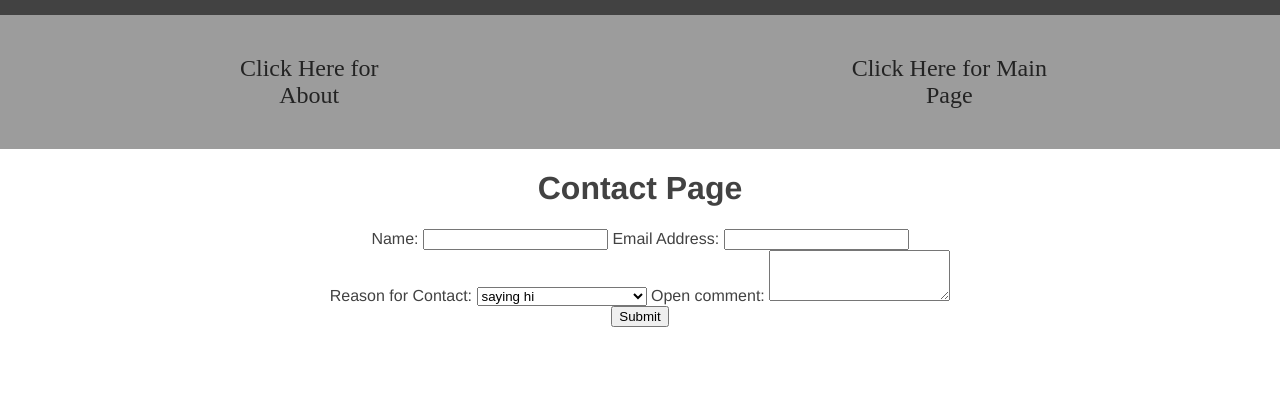
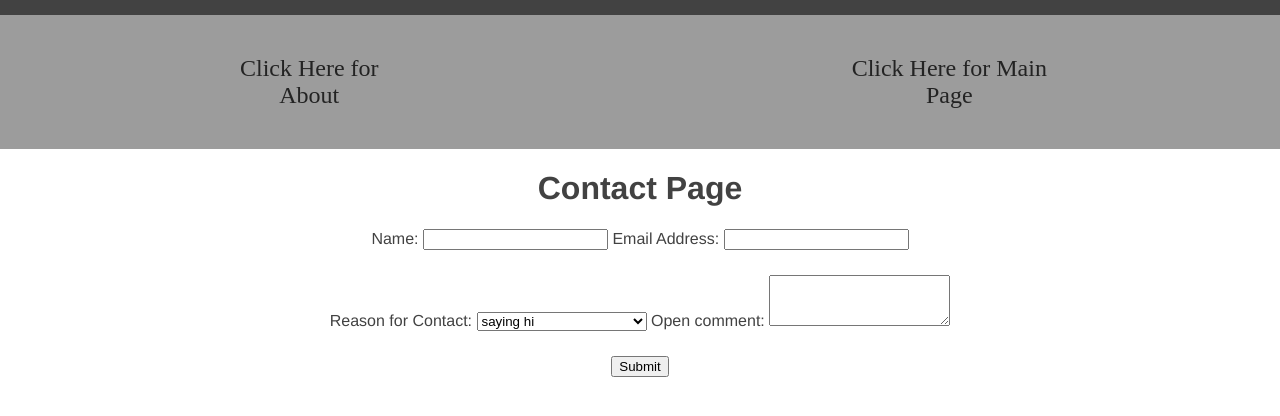
Before and after one commit to RiordanKemp/mi349_blog, a plain HTML site: page contact.html in a window 1280 px wide. Drawn offline with Linux system fonts and the light colour scheme.

Commit message:
contactpagechanges

```diff
--- a/screen.css
+++ b/screen.css
@@ -23,9 +23,12 @@ main{
 }
 
 
-
-
-
+.formdisplay{
+    display:flex;
+    margin-bottom: 25px;
+    justify-content: center;
+    align-items: center;
+}
 
 
 .navigation{
```
